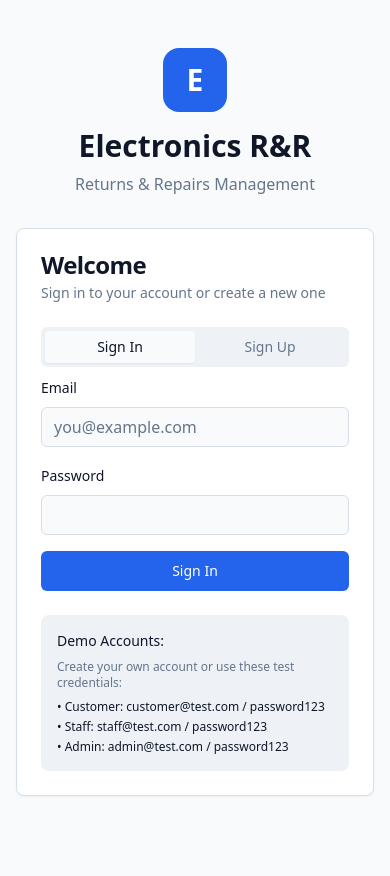
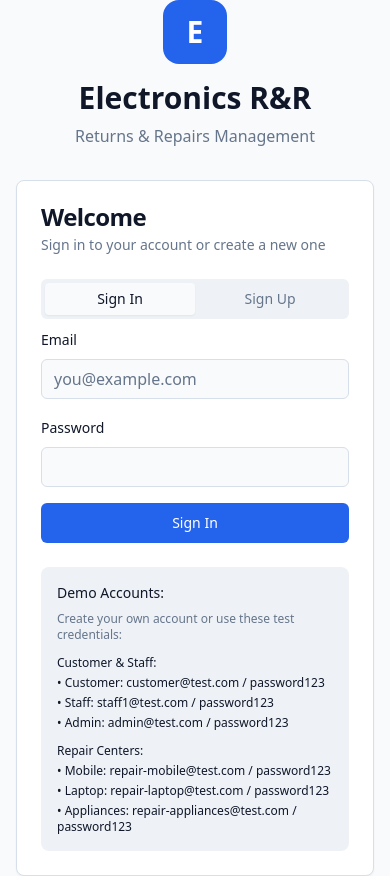
Before and after one commit to bjorkeen/repair-resolve-racks, a React (Vite) app: page /auth in a window 390 px wide. Before the commit the page ends 844 px from the top, so only its background shows below. Built offline with nearby package versions, Linux system fonts and the light colour scheme; the HTML template or start-up script is replaced by a standard one.

Commit message:
Add repair center demo creds to login page
- Extend login page to display demo credentials for repair centers (repair-mobile@test.com, repair-laptop@test.com, repair-appliances@test.com) alongside existing demo accounts.

```diff
--- a/src/pages/Auth.tsx
+++ b/src/pages/Auth.tsx
@@ -196,11 +196,24 @@ export default function Auth() {
               <p className="text-muted-foreground text-xs">
                 Create your own account or use these test credentials:
               </p>
-              <ul className="mt-2 space-y-1 text-xs">
-                <li>• Customer: customer@test.com / password123</li>
-                <li>• Staff: staff@test.com / password123</li>
-                <li>• Admin: admin@test.com / password123</li>
-              </ul>
+              <div className="mt-3 space-y-3">
+                <div>
+                  <p className="font-medium text-xs mb-1">Customer & Staff:</p>
+                  <ul className="space-y-1 text-xs">
+                    <li>• Customer: customer@test.com / password123</li>
+                    <li>• Staff: staff1@test.com / password123</li>
+                    <li>• Admin: admin@test.com / password123</li>
+                  </ul>
+                </div>
+                <div>
+                  <p className="font-medium text-xs mb-1">Repair Centers:</p>
+                  <ul className="space-y-1 text-xs">
+                    <li>• Mobile: repair-mobile@test.com / password123</li>
+                    <li>• Laptop: repair-laptop@test.com / password123</li>
+                    <li>• Appliances: repair-appliances@test.com / password123</li>
+                  </ul>
+                </div>
+              </div>
             </div>
           </CardContent>
         </Card>
```
